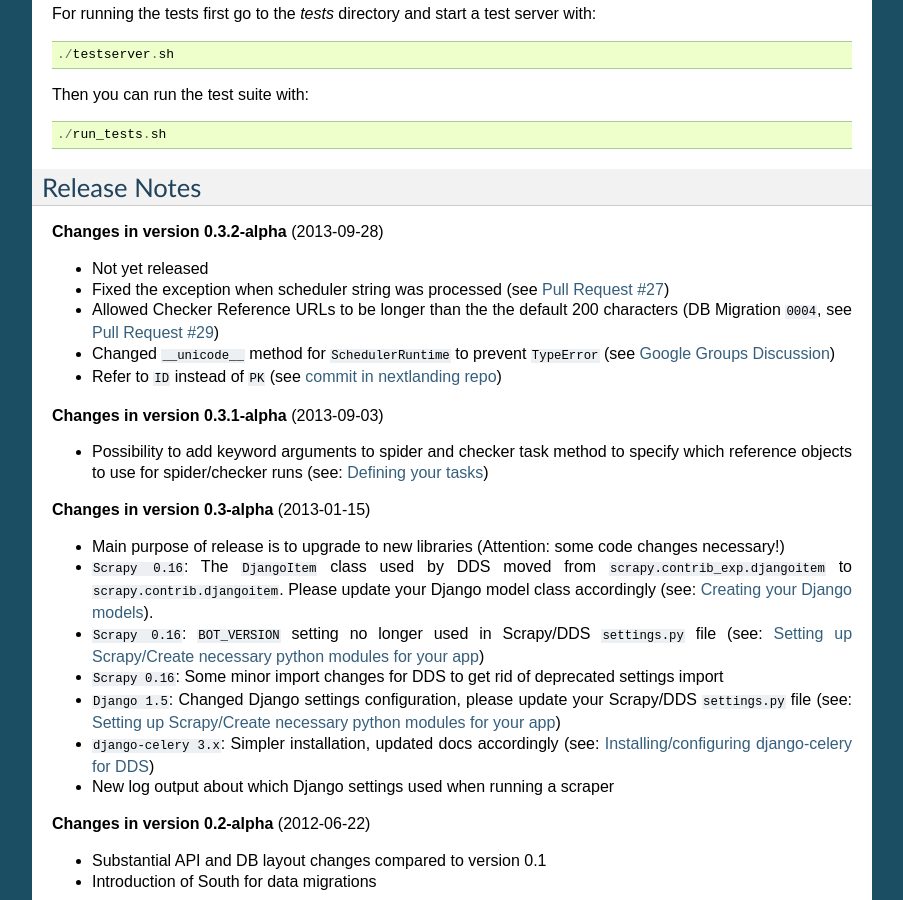
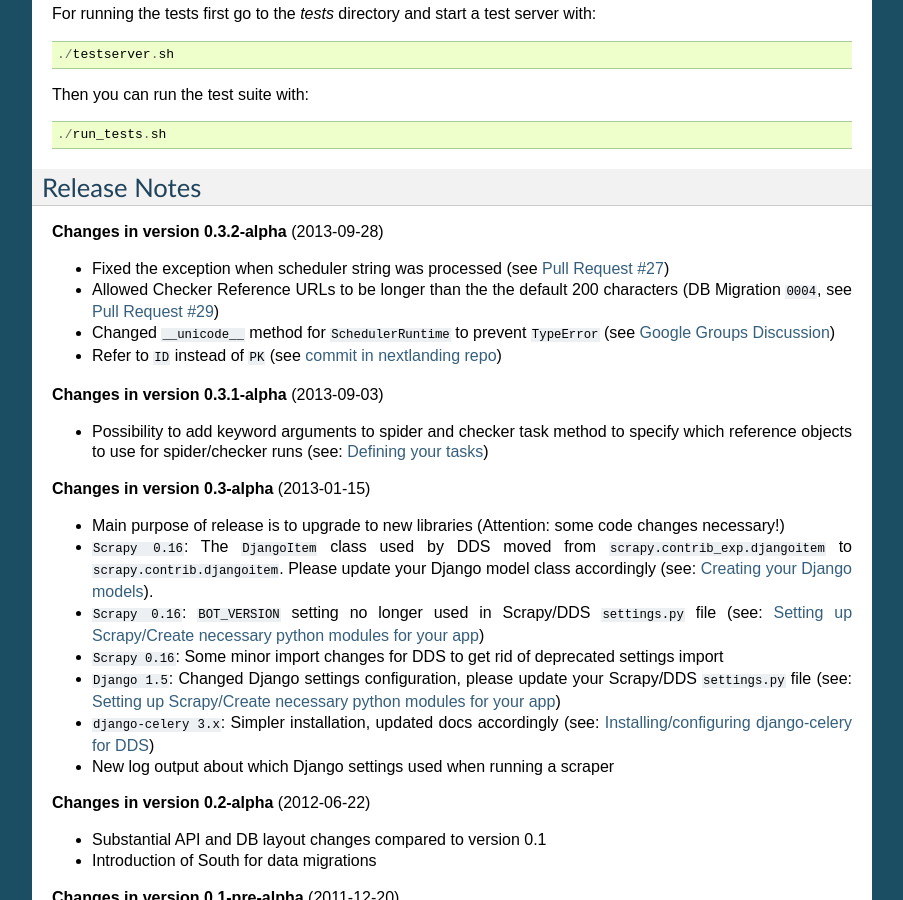
Before and after one commit to holgerd77/django-dynamic-scraper, a Sphinx documentation site: the page built from docs/development.rst, in a window 1280 px wide and 900 px high, scrolled down 693 px. Shown: the whole window, without its empty margins (198-1101 px from the left). Built offline with Sphinx 7.4.7, drawn with Linux system fonts in a browser that asks for light colours.

Commit message:
Preparations for 0.3.2 release

```diff
--- a/docs/development.rst
+++ b/docs/development.rst
@@ -52,7 +52,6 @@
 
 **Changes in version 0.3.2-alpha** (2013-09-28)
 
-* Not yet released
 * Fixed the exception when scheduler string was processed (see `Pull Request #27 <https://github.com/holgerd77/django-dynamic-scraper/pull/27>`_)
 * Allowed Checker Reference URLs to be longer than the the default 200 characters (DB Migration ``0004``, see `Pull Request #29 <https://github.com/holgerd77/django-dynamic-scraper/pull/29>`_)
 * Changed ``__unicode__`` method for ``SchedulerRuntime`` to prevent ``TypeError`` (see `Google Groups Discussion <https://groups.google.com/forum/#!topic/django-dynamic-scraper/FSNUGhFY7YY>`_)
```
